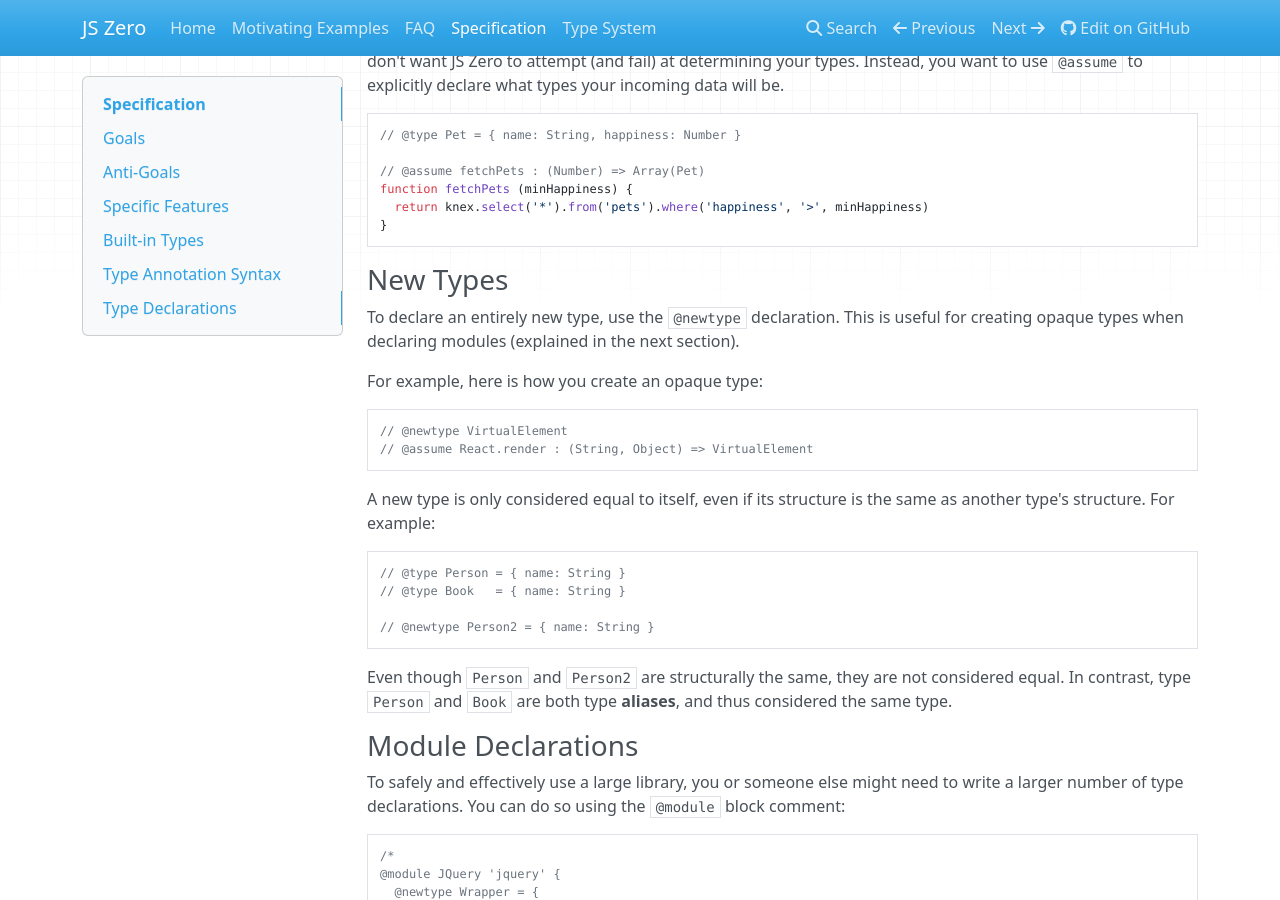
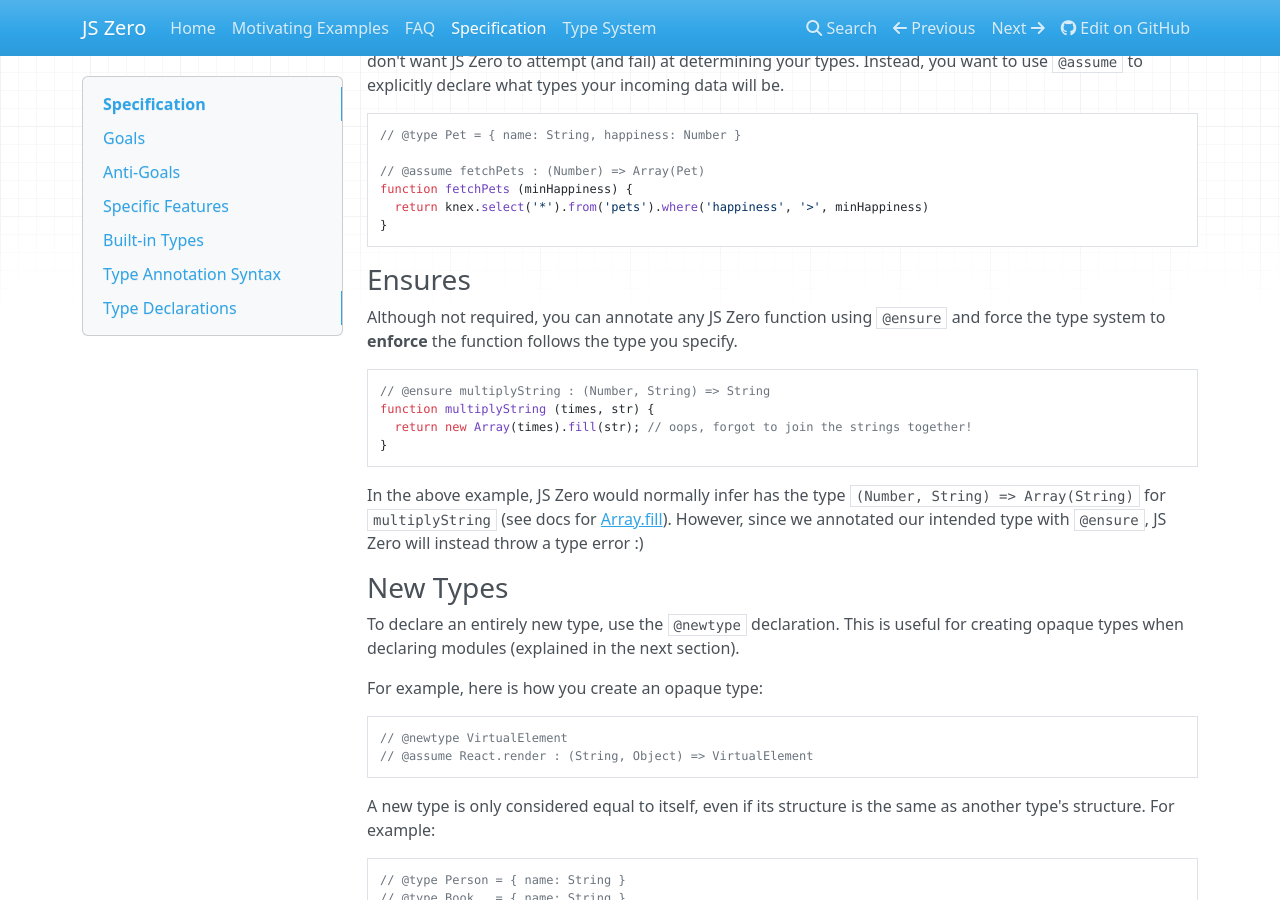
Before and after one commit to js-zero/docs, an MkDocs documentation site: the page built from docs/spec.md, in a window 1280 px wide and 900 px high, scrolled down 2606 px. Built offline with MkDocs 1.6.1, drawn with Linux system fonts in a browser that asks for light colours; nearby versions of some CDN libraries.

Commit message:
Add section on ensures

````diff
--- a/docs/spec.md
+++ b/docs/spec.md
@@ -132,6 +132,19 @@
 }
 ```
 
+### Ensures
+
+Although not required, you can annotate any JS Zero function using `@ensure` and force the type system to **enforce** the function follows the type you specify.
+
+```javascript
+// @ensure multiplyString : (Number, String) => String
+function multiplyString (times, str) {
+  return new Array(times).fill(str); // oops, forgot to join the strings together!
+}
+```
+
+In the above example, JS Zero would normally infer has the type `(Number, String) => Array(String)` for `multiplyString` (see docs for [Array.fill](https://developer.mozilla.org/en-US/docs/Web/JavaScript/Reference/Global_Objects/Array/fill)). However, since we annotated our intended type with `@ensure`, JS Zero will instead throw a type error :)
+
 ### New Types
 
 To declare an entirely new type, use the `@newtype` declaration. This is useful for creating opaque types when declaring modules (explained in the next section).
````
